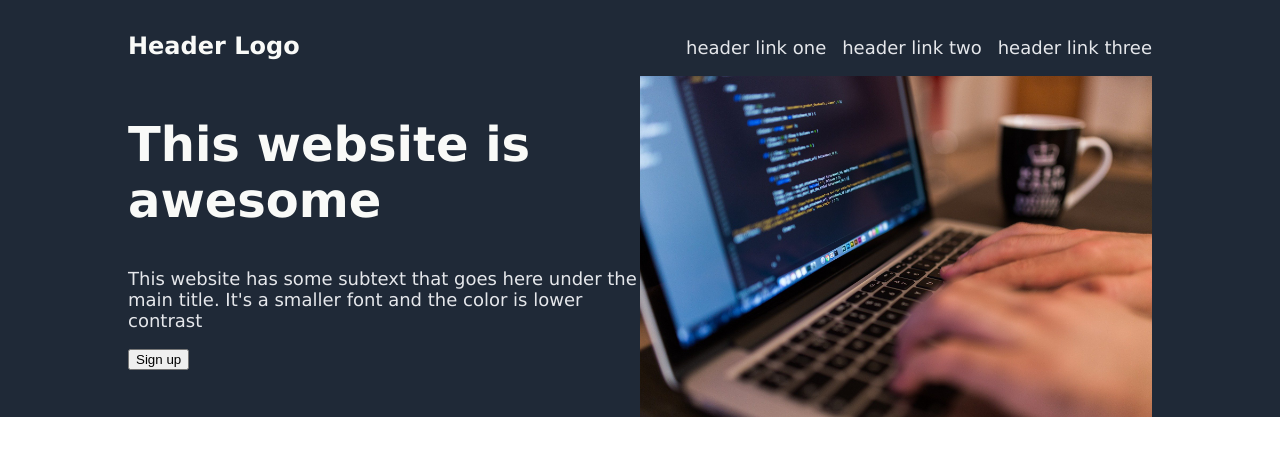
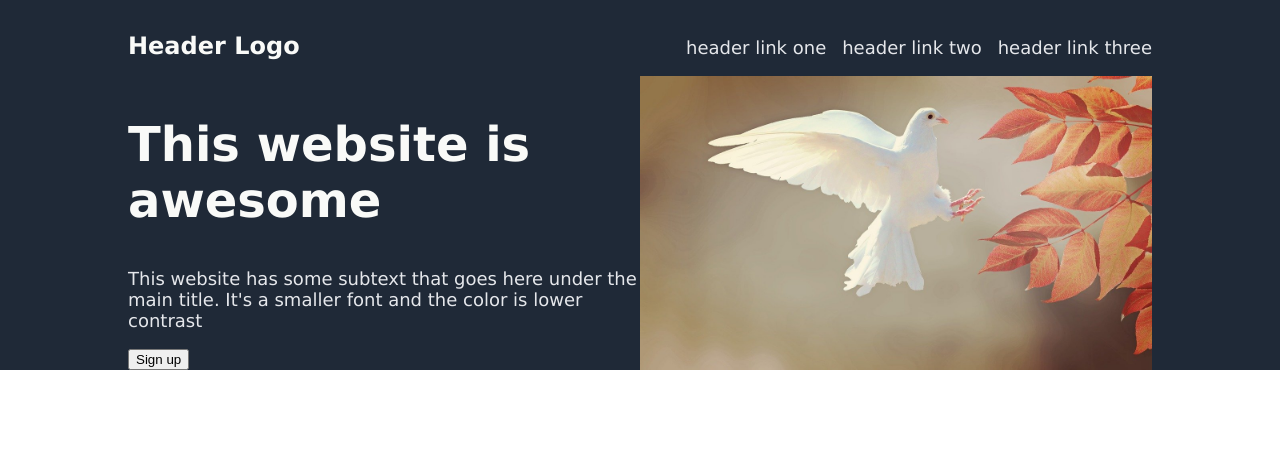
Before and after one commit to marvka/landing-page, a plain HTML site: page index.html in a window 1280 px wide. Drawn offline with Linux system fonts and the light colour scheme.

Commit message:
Replace laptop stock image with dove image

```diff
--- a/index.html
+++ b/index.html
@@ -29,7 +29,7 @@
           <button>Sign up</button>
         </div>
         <img
-          src="media/stock-image-laptop.jpg"
+          src="media/dove-landing.jpg"
           alt="Stock photo of a person working on a MacBook with a coffee mug next to them."
         />
       </section>
```
Also changed, not shown: media/dove-landing.jpg (added), media/stock-image-laptop.jpg (deleted), 1 other file.
